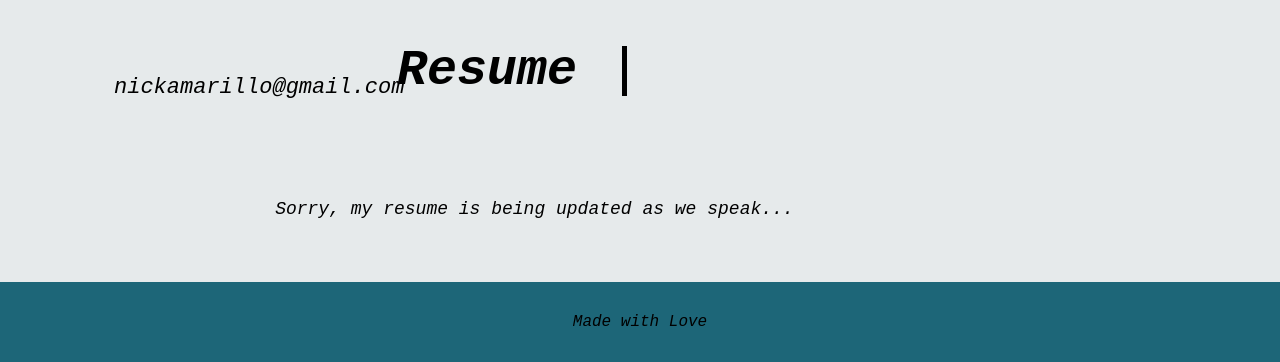
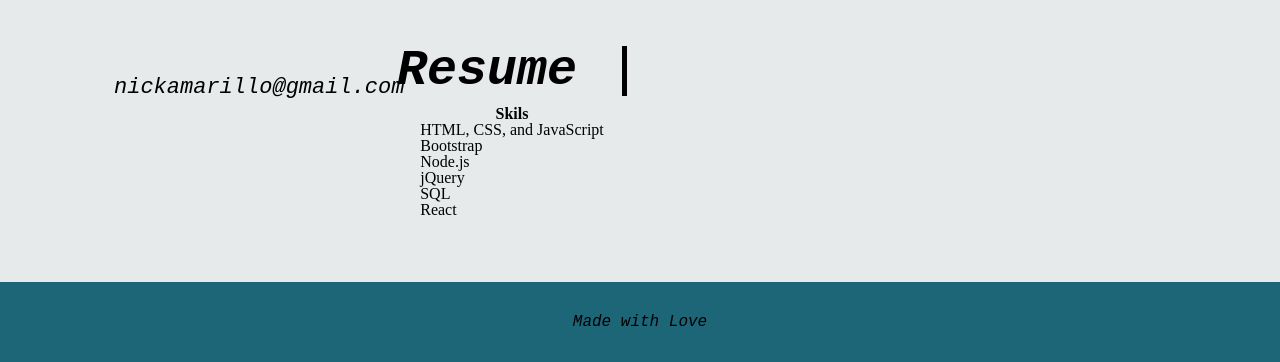
Before and after one commit to nicholasamarillo/my_portfolio_hw2, a plain HTML site: page index.html in a window 1280 px wide. Shown: the part 1068-1430 px from the top of the page. Drawn offline with Linux system fonts and the light colour scheme.

Commit message:
added resume table

```diff
--- a/index.html
+++ b/index.html
@@ -63,7 +63,23 @@
 
     <section class="card" id="resume">
         <h2>Resume</h2>
-        <p>Sorry, my resume is being updated as we speak...</p>
+        <table>
+            <tr>
+              <th>Skils</th>
+            </tr>
+            <tr>
+              <td>
+                <ul>
+                    <li>HTML, CSS, and JavaScript</li>
+                    <li>Bootstrap</li>
+                    <li>Node.js</li>
+                    <li>jQuery</li>
+                    <li>SQL</li>
+                    <li>React</li>
+                </ul>
+              </td>
+            </tr>
+          </table>
     </section>
 
     <footer>Made with Love</footer>
```
